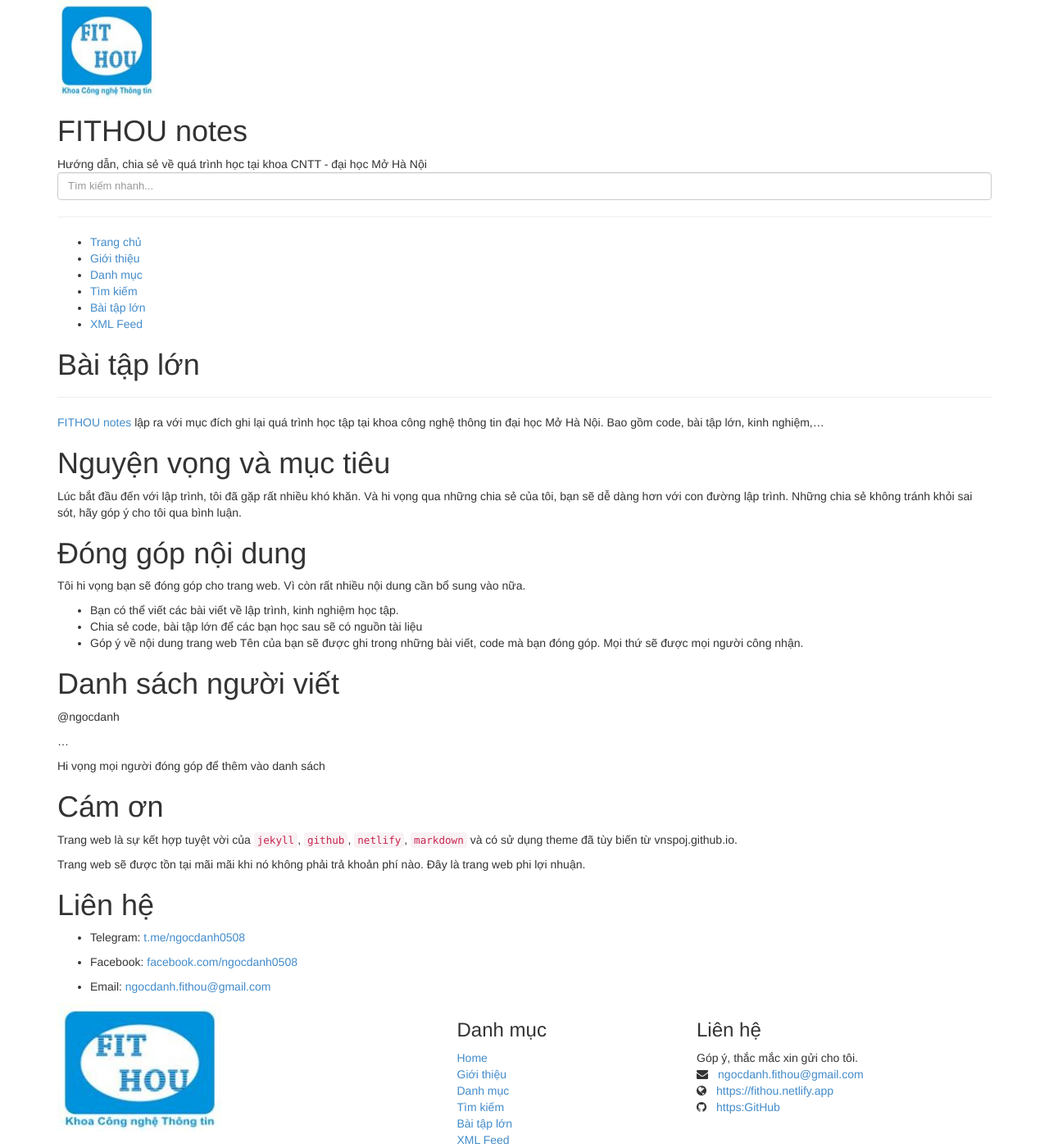
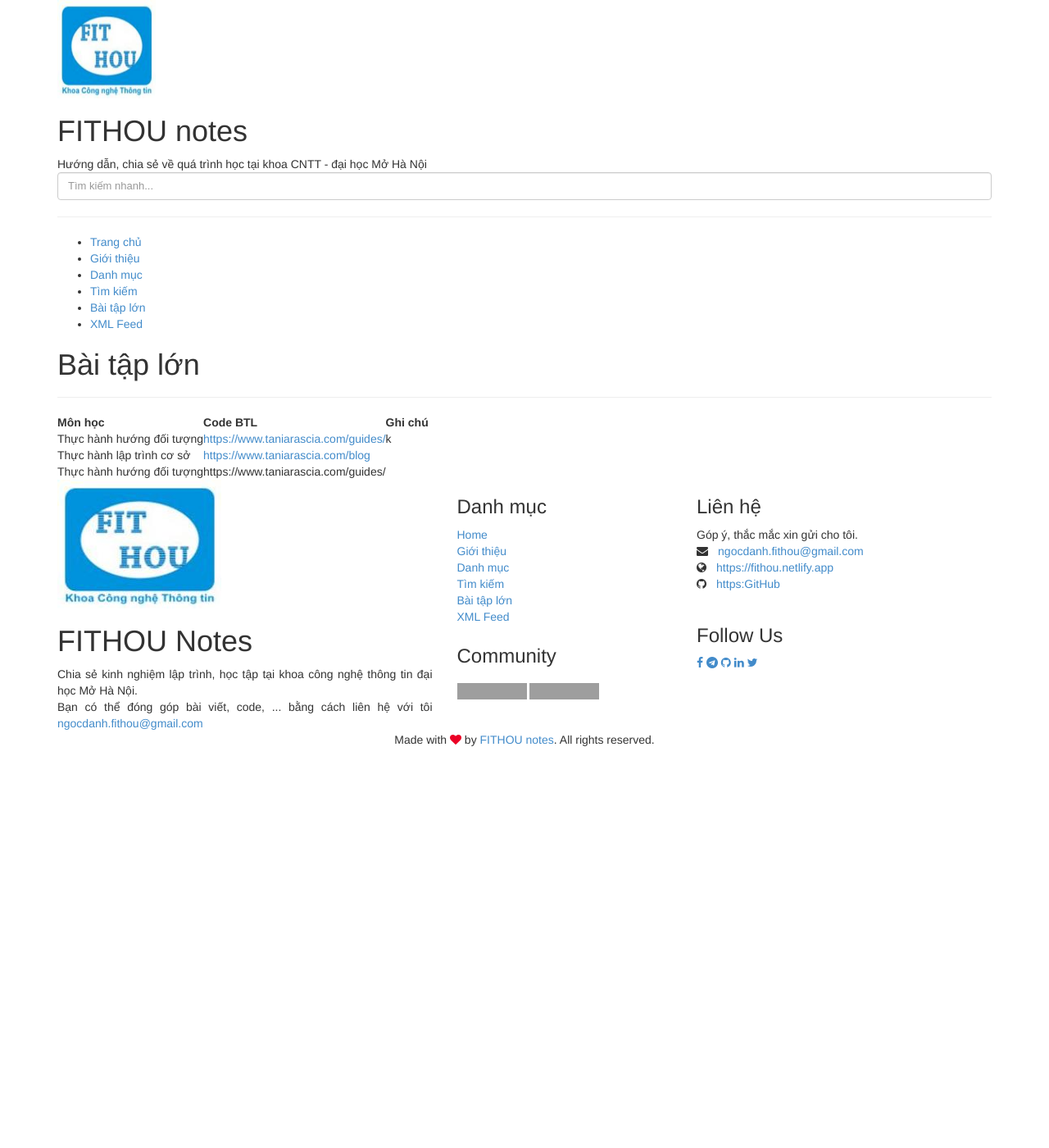
Before and after one commit to jsad1900/fithou, a Jekyll site: the page built from baitaplon.md, in a window 1280 px wide and 1400 px high. Shown: the whole window at 82% size. Built offline with Jekyll 4.4.1, drawn with Linux system fonts in a browser that asks for light colours; nearby versions of some CDN libraries; some web fonts are replaced; comment, search, counter and statistics services are not loaded; a style sheet for code colours, icons or effects is not loaded; grey boxes are pictures that could not be loaded.

Commit message:
demo btl

```diff
--- a/_sass/_main.scss
+++ b/_sass/_main.scss
@@ -449,6 +449,19 @@
 }
 
 .posts {
+	padding-left: 10px;
+	li {
+		list-style: none;
+		background: #c5c5c5;
+		margin: 10px 0;
+		padding: 10px 30px;
+		display: flex;
+		justify-content: space-between;
+		a {
+			color: #000;
+			background: #c5c5c5;
+		}
+	}
 	span {
 		font-weight: 400;
 	}
--- a/baitaplon.md
+++ b/baitaplon.md
@@ -4,38 +4,8 @@
 permalink: /baitaplon
 ---
 
-[FITHOU notes](https://fithou.netlify.app/) lập ra với mục đích ghi lại quá trình học tập tại khoa công nghệ thông tin đại học Mở Hà Nội. Bao gồm code, bài tập lớn, kinh nghiệm,...
-
-
-# Nguyện vọng và mục tiêu
-Lúc bắt đầu đến với lập trình, tôi đã gặp rất nhiều khó khăn. Và hi vọng qua những chia sẻ của tôi, bạn sẽ dễ dàng hơn với con đường lập trình. Những chia sẻ không tránh khỏi sai sót, hãy góp ý cho tôi qua bình luận.
-
-
-# Đóng góp nội dung
-Tôi hi vọng bạn sẽ đóng góp cho trang web. Vì còn rất nhiều nội dung cần bổ sung vào nữa.
-* Bạn có thể viết các bài viết về lập trình, kinh nghiệm học tập.
-* Chia sẻ code, bài tập lớn để các bạn học sau sẽ có nguồn tài liệu
-* Góp ý về nội dung trang web
-Tên của bạn sẽ được ghi trong những bài viết, code mà bạn đóng góp. Mọi thứ sẽ được mọi người công nhận.
-
-
-# Danh sách người viết
-@ngocdanh
-
-...
-
-Hi vọng mọi người đóng góp để thêm vào danh sách
-
-
-# Cám ơn
-Trang web là sự kết hợp tuyệt vời của `jekyll`, `github`, `netlify`, `markdown` và có sử dụng theme đã tùy biến từ vnspoj.github.io.
-
-Trang web sẽ được tồn tại mãi mãi khi nó không phải trả khoản phí nào. Đây là trang web phi lợi nhuận.
-
-# Liên hệ
-
-* Telegram: <a href="//t.me/ngocdanh0508" target="_blank">t.me/ngocdanh0508<a>
-
-* Facebook: <a href="//facebook.com/ngocdanh0508" target="_blank">facebook.com/ngocdanh0508<a>
-
-* Email: <a href="mailto:ngocdanh.fithou@gmail.com" target="_blank">ngocdanh.fithou@gmail.com<a>
+| Môn học                   | Code BTL                                                                   | Ghi chú |
+| ------------------------- | -------------------------------------------------------------------------- | ------- |
+| Thực hành hướng đối tượng | [https://www.taniarascia.com/guides/](https://www.taniarascia.com/guides/) | k       |
+| Thực hành lập trình cơ sở | [https://www.taniarascia.com/blog](https://www.taniarascia.com/blog)       |         |
+| Thực hành hướng đối tượng | https://www.taniarascia.com/guides/                                        |         |
```
Also changed, not shown: index.html (+13 -6 lines).
